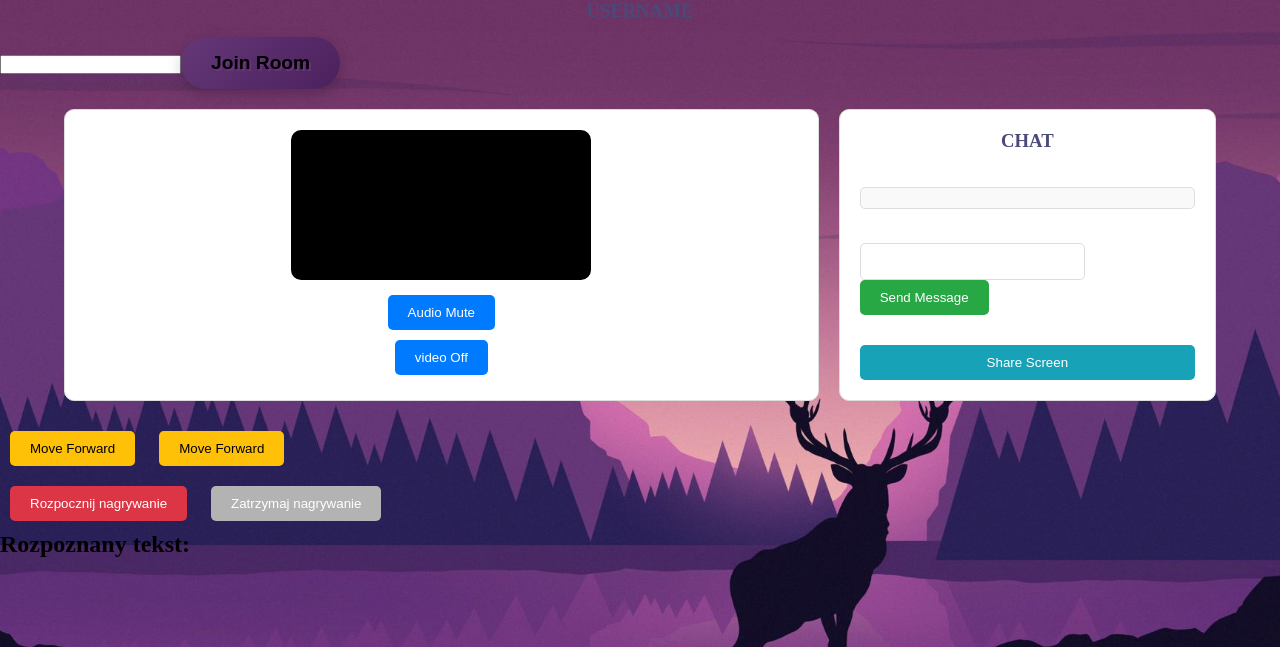
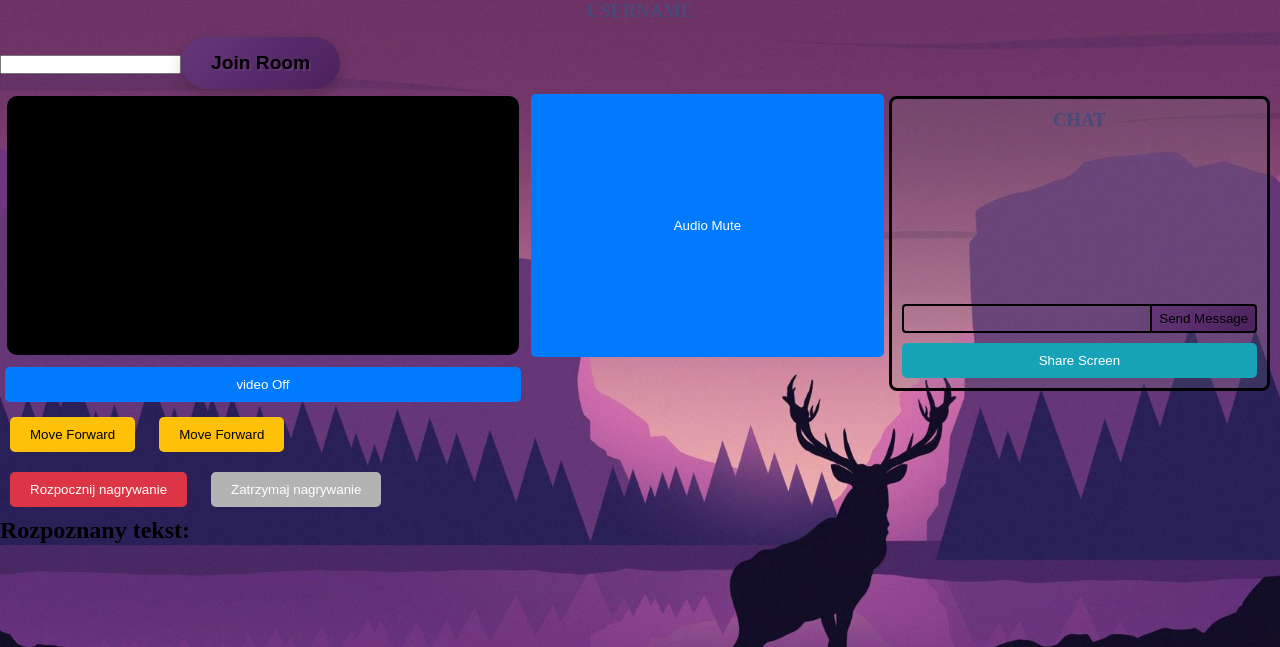
Before and after one commit to bafaurazan/Web_Speech_remote_control, a Django app: template api/chat/templates/chat/backup/main.html in a window 1280 px wide. Shown: the top 647 px of the page. Run offline with Django 5.2, Linux system fonts and the light colour scheme; the template is opened without the code that fills it, so the values that code supplies are empty.

Commit message:
Almost final version of frontend

```diff
--- a/api/static/css/main.css
+++ b/api/static/css/main.css
@@ -183,6 +183,14 @@ input:valid ~ .icon {
     }
 }
 
+@keyframes slideInRight {
+    from {
+        transform: translateX(50em);
+    }
+    to {
+        transform: translateX(0);
+    }
+}
 @keyframes fadeIn {
     from {
         opacity: 0;
@@ -231,34 +239,49 @@ input:valid ~ .icon {
 
 
 
+.main-grid-container{
+    display: flex;
+    width: 100%;
+    height: auto;
+}
 
 
+
+#video-container {
+    display:grid;
+    grid-template-columns: repeat(2, 1fr);
+    width: 70%;
+    height: auto;
+}
 
 
 
 
 
 .chattext{
+    font-family: Poppins;
+    color: black;
     margin: 0 auto;
     text-shadow: 2px 2px #653778;
 }
 
-.chatbox {
-    margin-left: 78%;
-    margin-right: 0;
-    width: 300px;
-    max-height: 600px;
+#chat {
+    margin-top:7px;
+    margin-right: 10px;
+    width:30%;
+    height: auto;
+    margin-bottom: 1em;
     border: 3px solid #000000;
     border-radius: 8px;
     padding: 10px;
-    display: flex;
+    display:flex;
     flex-direction: column;
     justify-content: space-between;
     backdrop-filter: contrast(80%);
-    animation: slideIn 0.5s ease-out;
+    animation: slideInRight 1s ease;
 }
 
-.chatbox-messages {
+#messages {
     flex-grow: 1;
     overflow-y: auto;
     margin-bottom: 10px;
@@ -267,7 +290,7 @@ input:valid ~ .icon {
     animation: fadeIn 1s forwards;
 }
 
-.chatbox-messages p {
+.messages p {
     padding: 5px;
     margin: 0;
     border-radius: 4px;
@@ -275,49 +298,53 @@ input:valid ~ .icon {
     animation: messageFadeIn 0.5s ease-out forwards;
 }
 
-.chatbox-messages .user-message {
+.messages .user-message {
     text-align: right;
 }
 
-.chatbox-messages .system-message {
-    background-color: #c8e6c9;
+.messages .system-message {
     text-align: left;
 }
 
-.chatbox-input {
-    display: flex;
-    gap: 5px;
+#msg {
+    margin:auto;
+    width:70%;
+    flex-grow: 1;
+    padding: 5px;
+    border-top-left-radius: 4px;
+    border-bottom-left-radius: 4px;
+    border: 2px solid black;
+    border-right: none;
+    transition: border 0.3s ease;
+    backdrop-filter: blur(10px);
+    background:none;
 }
 
-#chatInput {
-    flex-grow: 1;
+#btn-send-msg {
+    margin-right:auto;
+    width:30%;
     padding: 5px;
-    border-radius: 4px;
-    border: 2px solid #653778;
-    transition: border 0.3s ease;
-}
-
-#chatInput:focus {
-    border-color: #653778;
-}
-
-#sendButton {
-    padding: 5px 10px;
-    border: none;
-    border-radius: 4px;
+    border: 2px solid black;
+    border-top-right-radius: 4px;
+    border-bottom-right-radius: 4px;
     background: linear-gradient(135deg, #653778 , #4b215d);;
     color: #000;
     cursor: pointer;
     transition: transform 0.2s ease;
 }
 
-#sendButton:hover {
+#btn-send-msg:hover {
     background-color: rgba(0, 0, 0, 0.3);
     transform: scale(1.1);
 }
 
 
-
+#buttons {
+    margin: auto;
+    width:70%;
+    border: 3px solid black;
+    border-radius: 4px;
+}
 
 
 
@@ -328,31 +355,12 @@ h3 {
     color: #4a4a7a;
 }
 
-.main-grid-container {
-    display: grid;
-    grid-template-columns: 2fr 1fr;
-    gap: 20px;
-    width: 90%;
-    max-width: 1200px;
-    margin: 20px auto;
-}
-
-#video-container {
-    background-color: #fff;
-    padding: 20px;
-    border: 1px solid #ddd;
-    border-radius: 10px;
-    display: flex;
-    flex-direction: column;
-    align-items: center;
-}
-
-#local-video {
-    width: 100%;
-    max-width: 500px;
+video {
+    margin:7px;
+    width: 32em;
+    border: 3px solid black;
     border-radius: 10px;
     background-color: #000;
-    margin-bottom: 10px;
 }
 
 #btn-toggle-audio,
@@ -370,47 +378,6 @@ h3 {
 #btn-toggle-audio:hover,
 #btn-toggle-video:hover {
     background-color: #0056b3;
-}
-
-#chat {
-    background-color: #fff;
-    padding: 20px;
-    border: 1px solid #ddd;
-    border-radius: 10px;
-    display: flex;
-    flex-direction: column;
-    justify-content: space-between;
-}
-
-#messages {
-    max-height: 300px;
-    overflow-y: auto;
-    margin-bottom: 15px;
-    border: 1px solid #ddd;
-    border-radius: 5px;
-    padding: 10px;
-    background-color: #f9f9f9;
-}
-
-#message-list {
-    list-style: none;
-}
-
-#msg {
-    padding: 10px;
-    border: 1px solid #ddd;
-    border-radius: 5px;
-    width: calc(100% - 110px);
-    margin-right: 10px;
-}
-
-#btn-send-msg {
-    padding: 10px 20px;
-    background-color: #28a745;
-    color: white;
-    border: none;
-    border-radius: 5px;
-    cursor: pointer;
 }
 
 #btn-share-screen {
--- a/api/static/js/main.js
+++ b/api/static/js/main.js
@@ -171,6 +171,13 @@ function sendMsgOnClick(){
 
     messageInput.value = '';
 }
+
+messageInput.addEventListener('keypress', function(event) {
+    if (event.key === 'Enter') {
+        event.preventDefault();
+        btnSendMsg.click();
+    }
+});
 
 var moveForward = document.querySelector('#move-forward');
 
```
Also changed, not shown: api/chat/templates/chat/main.html (+9 -8 lines).
